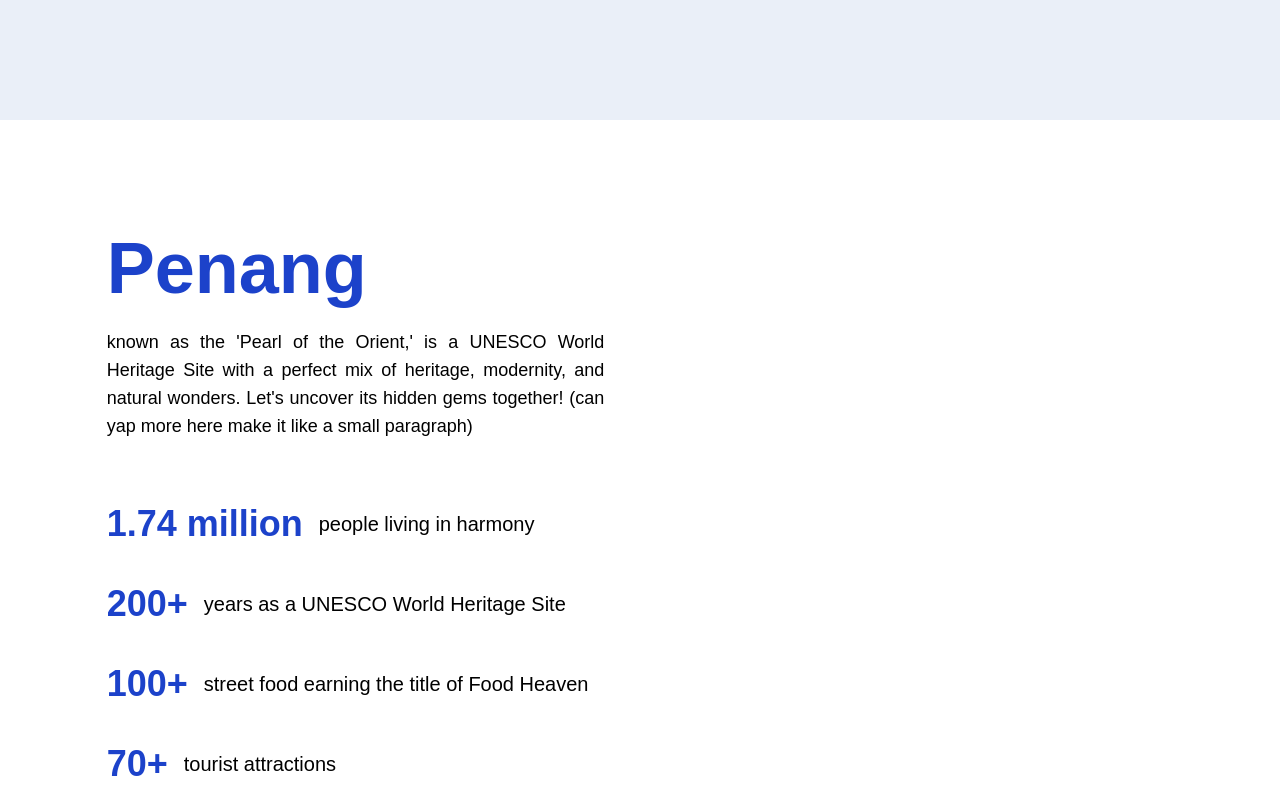
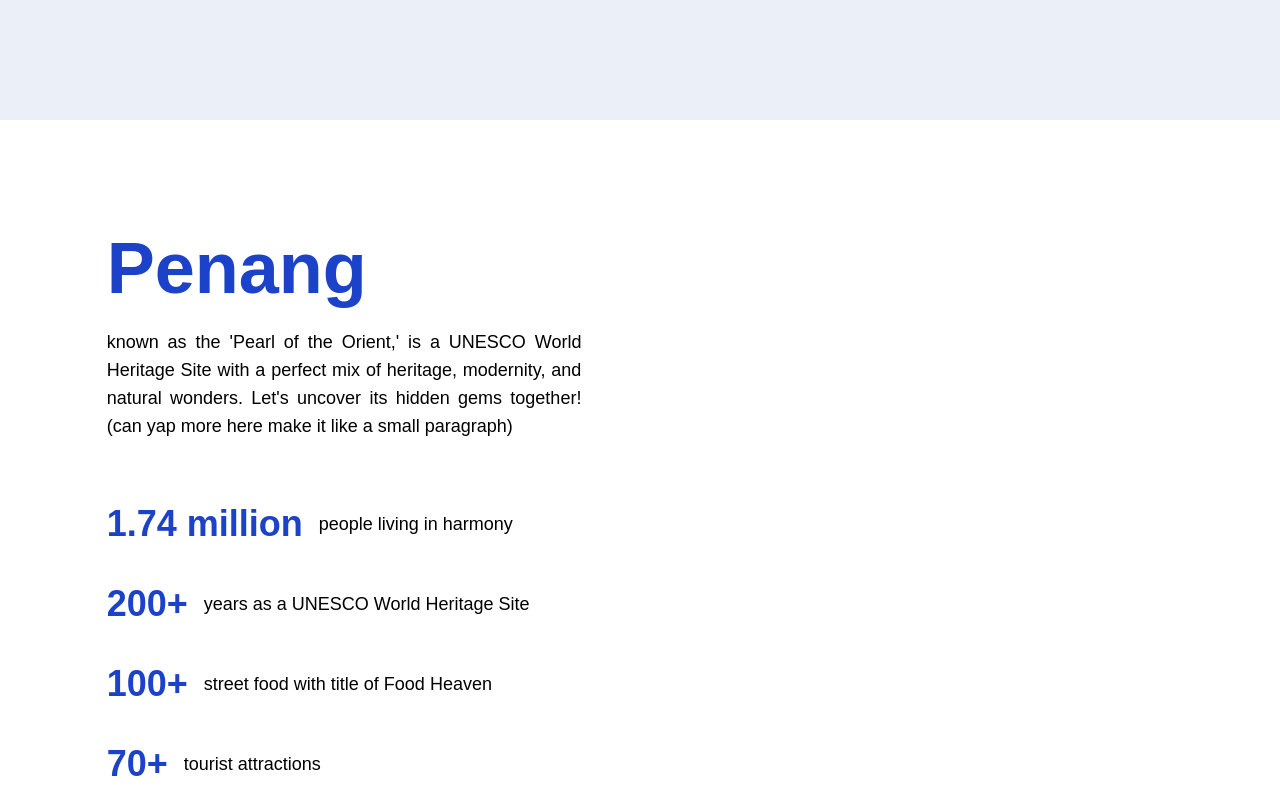
Before and after one commit to ccchaigordon/cat-assignment-2, a React (Vite) app: page / in a window 1280 px wide. Shown: the part 680-1480 px from the top of the page. Built offline with nearby package versions, Linux system fonts and the light colour scheme.

Commit message:
Updated responsiveness

```diff
--- a/src/components/About.tsx
+++ b/src/components/About.tsx
@@ -39,15 +39,15 @@
             </div>
           </div>
         </div> */}
-        <div className="w-full bg-white py-28">
+        <div
+          ref={sectionRef}
+          className={`w-full bg-white py-28 ${
+            animate ? "fadeInUpTitle" : "opacity-0"
+          }`}
+        >
           <div className="flex flex-col lg:flex-row mx-12 xl:w-10/12 2xl:w-4/6 xl:mx-auto">
             {/* Text contents */}
-            <div
-              ref={sectionRef}
-              className={`flex flex-col w:full lg:w-1/2 ${
-                animate ? "fadeInUpTitle" : "opacity-0"
-              }`}
-            >
+            <div className="flex flex-col w:full lg:w-1/2">
               <div className="font-bold text-[#1c42ca] text-5xl sm:text-7xl text-center lg:text-justify">
                 Penang
               </div>
@@ -61,44 +61,44 @@
               </div>
               <div className="flex flex-col gap-6 lg:gap-10 mt-12 lg:mt-16 mx-auto lg:mx-0">
                 <div className="flex flex-col sm:flex-row items-center justify-center sm:justify-start">
-                  <p className="text-[#1C42CA] text-2xl sm:text-4xl font-semibold text-center lg:text-right">
+                  <p className="text-[#1C42CA] text-2xl sm:text-4xl lg:text-3xl xl:text-4xl font-semibold text-center lg:text-left">
                     1.74 million
                   </p>
                   <div className="mt-1 sm:mt-0 sm:ml-4">
-                    <p className="text-md sm:text-xl text-center">
+                    <p className="text-md sm:text-xl lg:text-lg text-center">
                       people living in harmony
                     </p>
                   </div>
                 </div>
 
                 <div className="flex flex-col sm:flex-row items-center justify-center sm:justify-start">
-                  <p className="text-[#1C42CA] text-2xl sm:text-4xl font-semibold text-center lg:text-right">
+                  <p className="text-[#1C42CA] text-2xl sm:text-4xl lg:text-3xl xl:text-4xl font-semibold text-center lg:text-left">
                     200+
                   </p>
                   <div className="mt-1 sm:mt-0 sm:ml-4">
-                    <p className="text-md sm:text-xl text-center">
+                    <p className="text-md sm:text-xl lg:text-lg text-center">
                       years as a UNESCO World Heritage Site
                     </p>
                   </div>
                 </div>
 
                 <div className="flex flex-col sm:flex-row items-center justify-center sm:justify-start">
-                  <p className="text-[#1C42CA] text-2xl sm:text-4xl font-semibold text-left md:text-right">
+                  <p className="text-[#1C42CA] text-2xl sm:text-4xl lg:text-3xl xl:text-4xl font-semibold text-center lg:text-left">
                     100+
                   </p>
                   <div className="mt-1 sm:mt-0 sm:ml-4">
-                    <p className="text-md sm:text-xl text-center">
-                      street food earning the title of Food Heaven
+                    <p className="text-md sm:text-xl lg:text-lg text-center">
+                      street food with title of Food Heaven
                     </p>
                   </div>
                 </div>
 
                 <div className="flex flex-col sm:flex-row items-center justify-center sm:justify-start">
-                  <p className="text-[#1C42CA] text-2xl sm:text-4xl font-semibold text-left md:text-right">
+                  <p className="text-[#1C42CA] text-2xl sm:text-4xl lg:text-3xl xl:text-4xl font-semibold text-center lg:text-left">
                     70+
                   </p>
                   <div className="mt-1 sm:mt-0 sm:ml-4">
-                    <p className="text-md sm:text-xl text-center">
+                    <p className="text-md sm:text-xl lg:text-lg text-center">
                       tourist attractions
                     </p>
                   </div>
@@ -109,7 +109,7 @@
             {/* Shape element */}
             <div
               ref={sectionRef}
-              className={`hidden sm:flex justify-center items-center w-full mt-4 lg:mt-0 xl:ml-[8vw] lg:w-[500px] ${
+              className={`hidden sm:flex justify-center items-center w-full mt-4 lg:mt-0 xl:ml-[8vw] lg:w-[550px] ${
                 animate ? "fadeInUpContent" : "opacity-0"
               }`}
             >
@@ -128,7 +128,7 @@
                     className="w-full h-full object-cover rounded-full"
                   />
                 </div>
-                <div className="absolute flex justify-center items-center w-[30%] h-[30%] bottom-[10%] lg:bottom-[0%] right-[10%] lg:right-[0%] border-8 border-[white] rounded-full bg-[rgba(32,229,239,0.2)] overflow-hidden animate-float-delay-600">
+                <div className="absolute flex justify-center items-center w-[30%] h-[30%] bottom-[10%] lg:bottom-[0%] right-[10%] lg:right-[10%] border-8 border-[white] rounded-full bg-[rgba(32,229,239,0.2)] overflow-hidden animate-float-delay-600">
                   <img
                     src="/assets/mural_georgetown.jpg"
                     alt="Circle 2"
```
